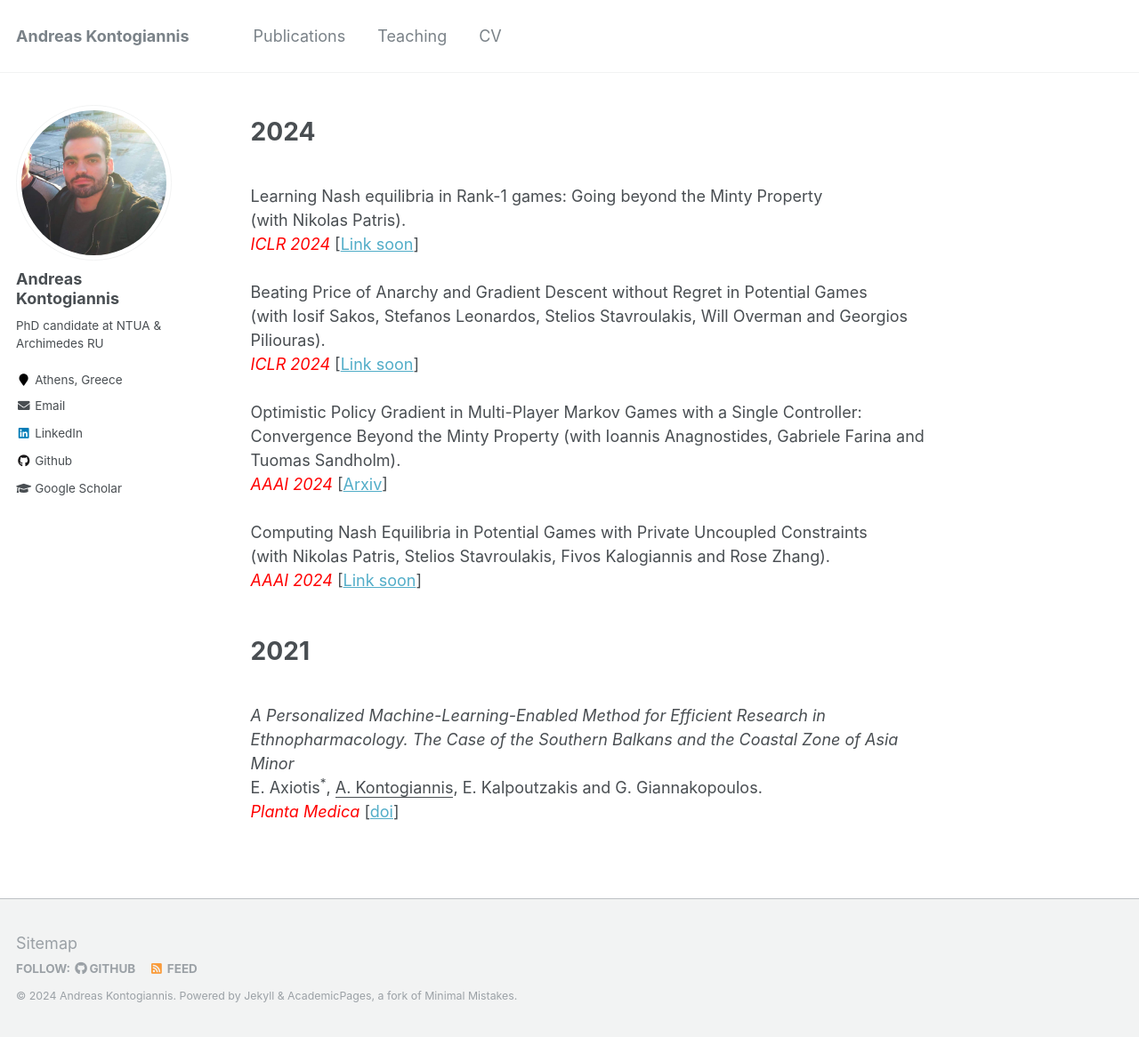
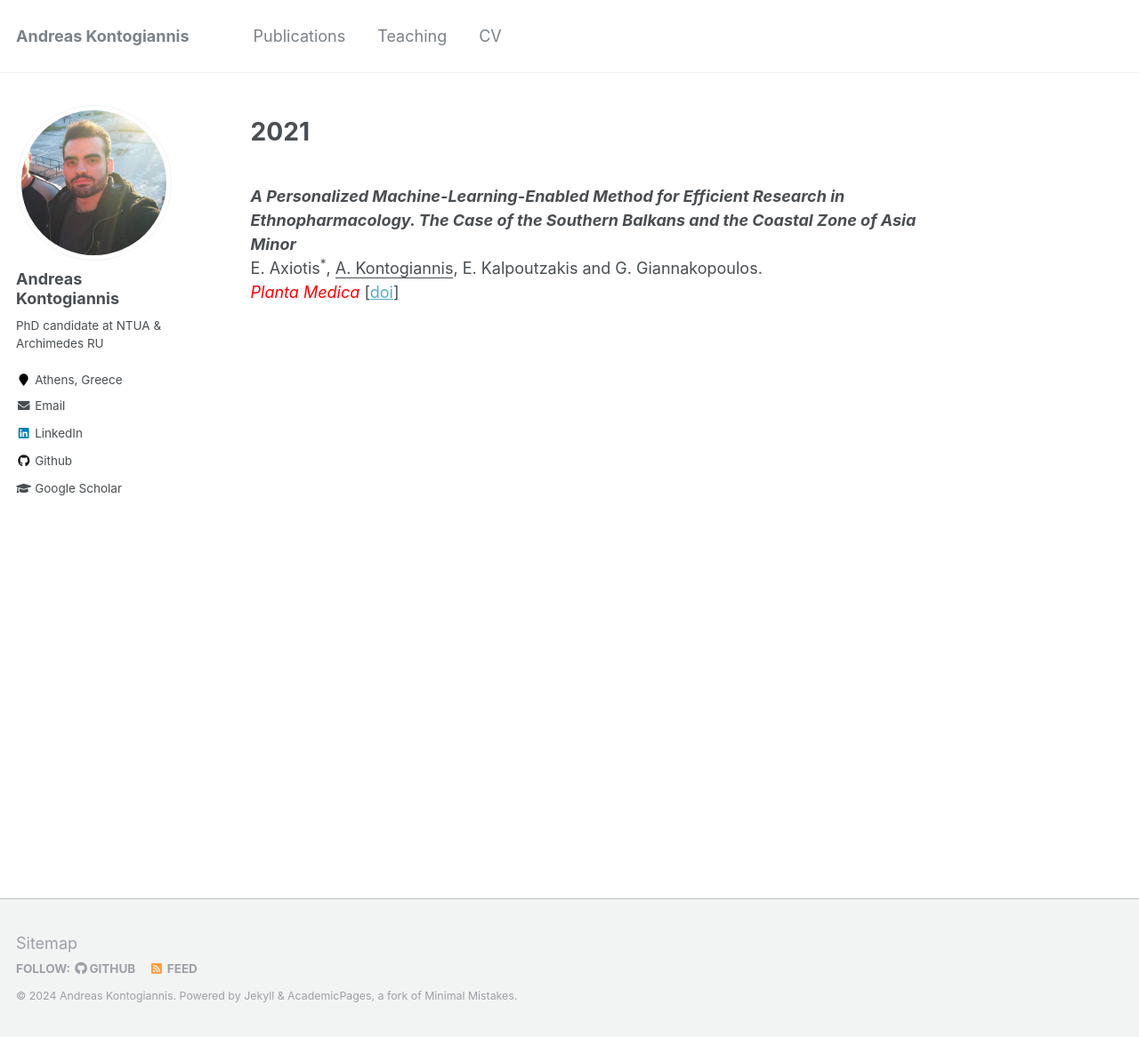
Before and after one commit to ddaedalus/ddaedalus.github.io, a Jekyll site: the page built from _pages/publications.md, in a window 1280 px wide and 1166 px high. Shown: the whole window at 89% size. Built offline with Jekyll 4.4.1, drawn with Linux system fonts in a browser that asks for light colours.

Commit message:
Update publications.md

```diff
--- a/_pages/publications.md
+++ b/_pages/publications.md
@@ -7,30 +7,11 @@ redirect_from:
   - /publications
   - /publications.md
 ---
-2024
-======
-<br/>
-Learning Nash equilibria in Rank-1 games: Going beyond the Minty Property <br/>
-(with Nikolas Patris). <br/>
-_<font color="red">ICLR 2024</font>_ [[Link soon](https://panageas.github.io)] <br/>
-<br/>
-Beating Price of Anarchy and Gradient Descent without Regret in Potential Games <br/>
-(with Iosif Sakos, Stefanos Leonardos, Stelios Stavroulakis, Will Overman and Georgios Piliouras). <br/>
-_<font color="red">ICLR 2024</font>_ [[Link soon](https://panageas.github.io)] <br/>
-<br/>
-Optimistic Policy Gradient in Multi-Player Markov Games with a Single Controller: Convergence Beyond the Minty Property
-(with Ioannis Anagnostides, Gabriele Farina and Tuomas Sandholm). <br/>
-_<font color="red">AAAI 2024</font>_ [[Arxiv](https://arxiv.org/abs/2312.12067)] <br/>
-<br/>
-Computing Nash Equilibria in Potential Games with Private Uncoupled Constraints <br/>
-(with Nikolas Patris, Stelios Stavroulakis, Fivos Kalogiannis and Rose Zhang). <br/>
-_<font color="red">AAAI 2024</font>_ [[Link soon](https://panageas.github.io)] <br/>
-<br/>
 
 2021
 ======
 <br/>
-<i> A Personalized Machine-Learning-Enabled Method for Efficient Research in Ethnopharmacology. The Case of the Southern Balkans and the Coastal Zone of Asia Minor </i>
+<i><b> A Personalized Machine-Learning-Enabled Method for Efficient Research in Ethnopharmacology. The Case of the Southern Balkans and the Coastal Zone of Asia Minor </b> </i>
 <br/>
 E. Axiotis<sup>*</sup>, <u>A. Kontogiannis</u>, E. Kalpoutzakis and G. Giannakopoulos.
 <br/>
```
